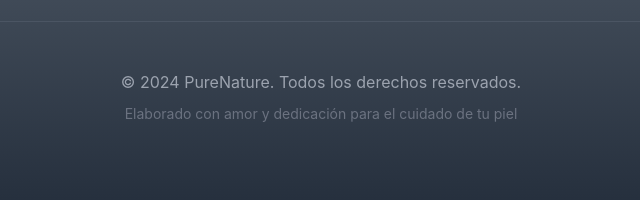
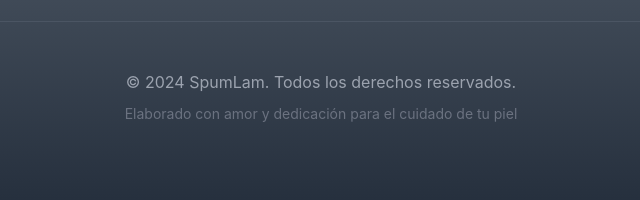
Before and after one commit to RowerX/Jabon, a plain HTML site: page index.html in a window 1280 px wide. Shown: the part 9916-10116 px from the top of the page, 319-959 px from the left. Drawn offline with Linux system fonts and the light colour scheme.

Commit message:
Update index.html

```diff
--- a/index.html
+++ b/index.html
@@ -417,7 +417,7 @@ Una vez finalizado el tiempo de destilación indicado, se detiene el calentamien
             </div>
 
             <div class="footer fade-in-scroll">
-                <p class="footer-text">© 2024 PureNature. Todos los derechos reservados.</p>
+                <p class="footer-text">© 2024 SpumLam. Todos los derechos reservados.</p>
                 <p class="footer-subtext">Elaborado con amor y dedicación para el cuidado de tu piel</p>
             </div>
         </div>
```
